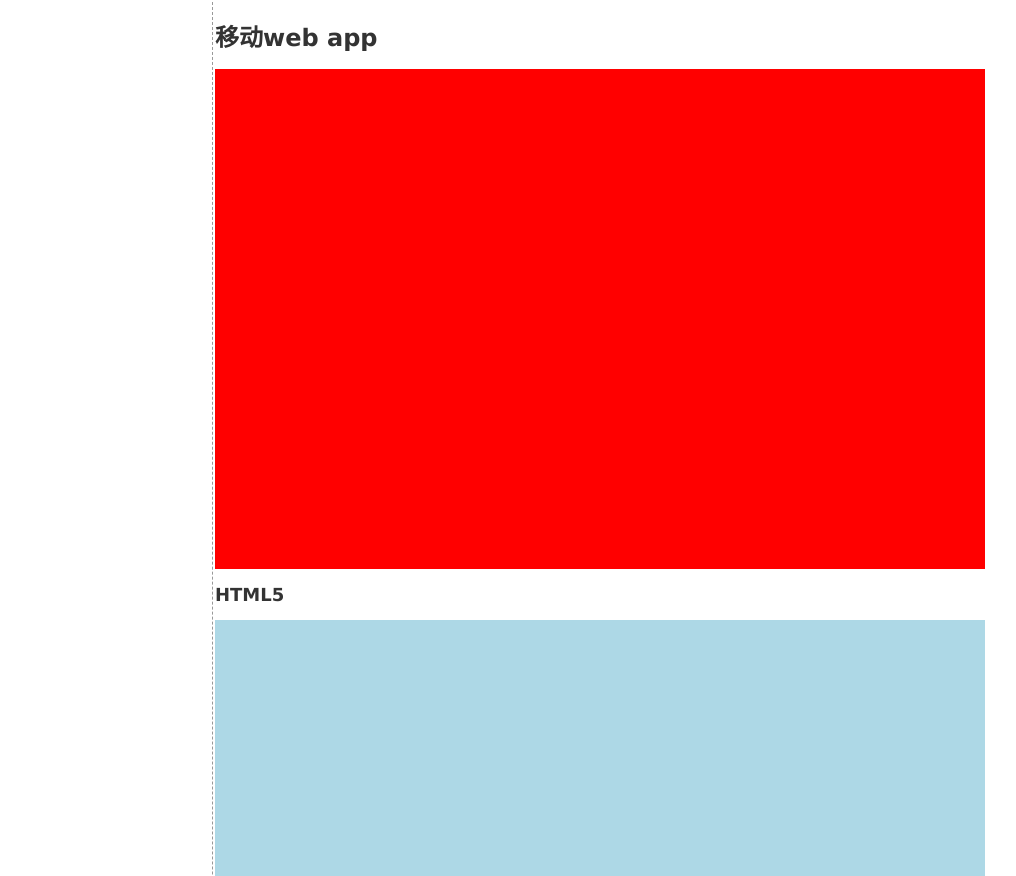
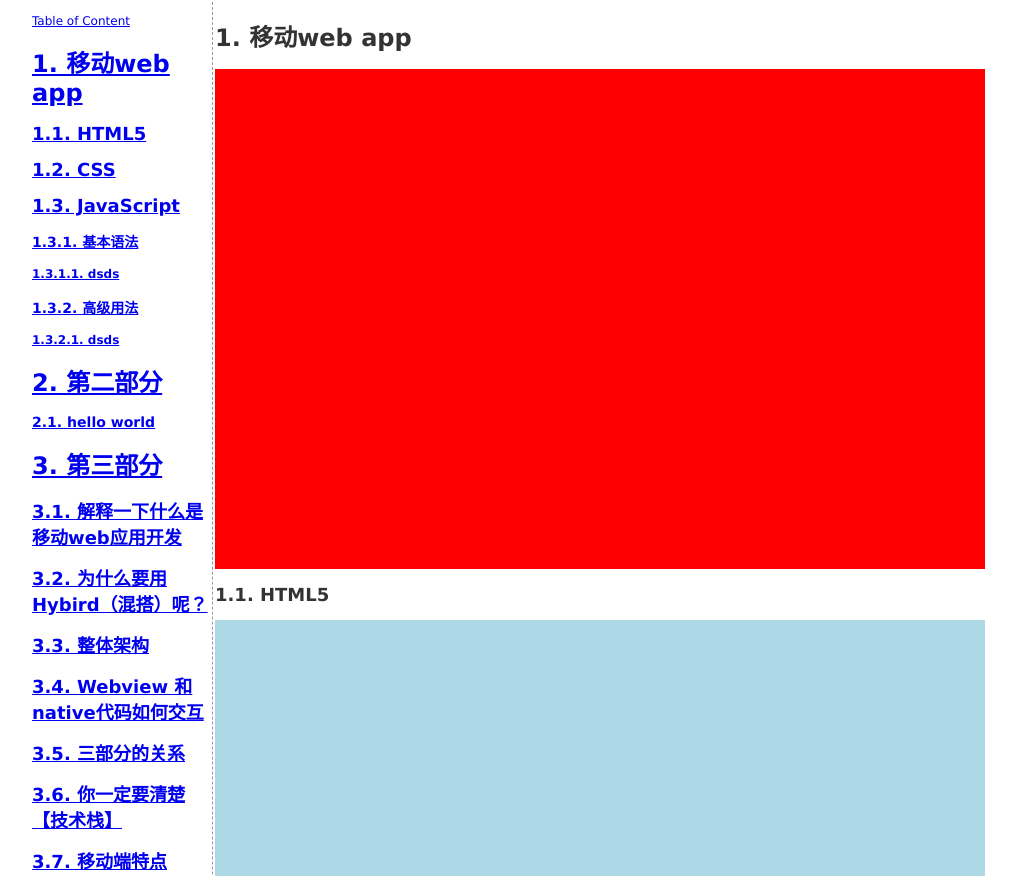
Before and after one commit to i5ting/markdown_toc, a website: page demo/auto_number.html in a window 1280 px wide. Shown: the top 876 px of the page, without its empty margins (50-1066 px from the left). Drawn offline with Linux system fonts and the light colour scheme.

Commit message:
refact auto number

```diff
--- a/demo/auto_number.html
+++ b/demo/auto_number.html
@@ -3,7 +3,6 @@
  <HEAD>
   <TITLE> ZTREE ToC DEMO </TITLE>
   <meta http-equiv="content-type" content="text/html; charset=UTF-8">
-  <link rel="stylesheet" href="../css/zTreeStyle/zTreeStyle.css" type="text/css">
   <style>
 	body {
 	background-color: white;
@@ -26,18 +25,15 @@
 	}
   </style>
 <script type="text/javascript" src="../js/jquery-1.4.4.min.js"></script>
-<script type="text/javascript" src="../js/jquery.ztree.core-3.5.js"></script>
-<script type="text/javascript" src="../src/ztree_toc.js"></script>
-	<SCRIPT type="text/javascript" >
-	<!--
-	$(document).ready(function(){
-		$('#tree').ztree_toc({
-			is_auto_number: true,
-			// documment_selector: '.first_part'
-		});
+<script type="text/javascript" src="../src/markdown_toc.js"></script>
+<script type="text/javascript" >
+$(document).ready(function(){
+	$('#tree').markdown_toc({
+		is_auto_number: true,
+		// documment_selector: '.first_part'
 	});
-	//-->
-	</SCRIPT>
+});
+</script>
 
  </HEAD>
 
```
